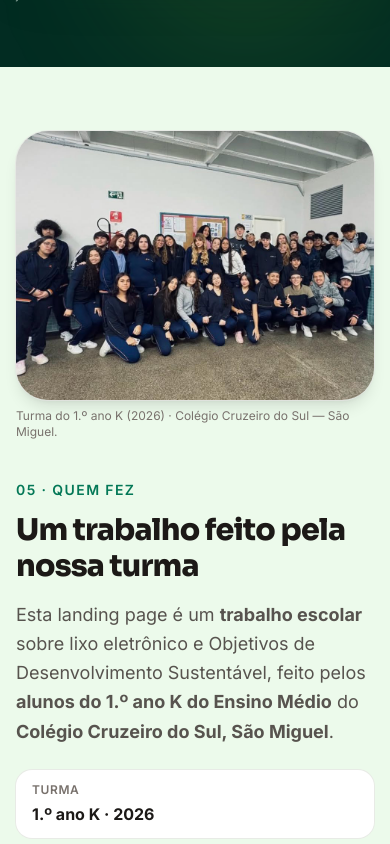
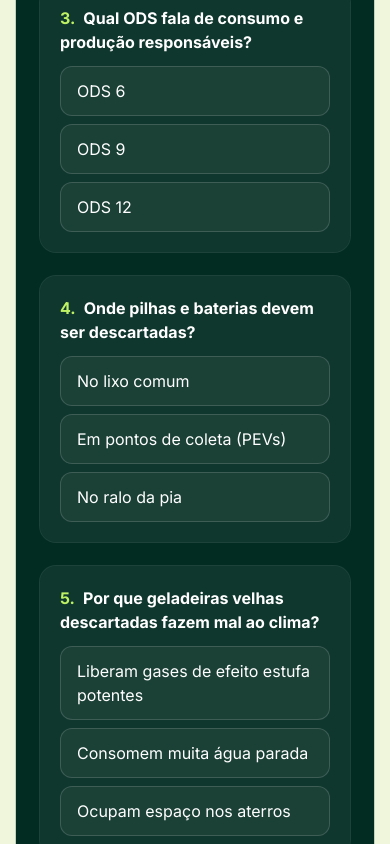
Before and after one commit to ARTHURDotom/ODS, a React (Vite) app: page / in a window 390 px wide. Shown: the part 10460-11304 px from the top of the page. Built offline with nearby package versions, Linux system fonts and the light colour scheme.

Commit message:
Adiciona quiz interativo, link no rodape e README do projeto

```diff
--- a/src/App.jsx
+++ b/src/App.jsx
@@ -4,6 +4,7 @@ import Problema from './components/Problema.jsx'
 import ODS from './components/ODS.jsx'
 import Solucoes from './components/Solucoes.jsx'
 import Jogo from './components/Jogo.jsx'
+import Quiz from './components/Quiz.jsx'
 import CTA from './components/CTA.jsx'
 import QuemFez from './components/QuemFez.jsx'
 import Footer from './components/Footer.jsx'
@@ -23,6 +24,7 @@ export default function App() {
         <Reveal><ODS /></Reveal>
         <Reveal><Solucoes /></Reveal>
         <Reveal><Jogo /></Reveal>
+        <Reveal><Quiz /></Reveal>
         <Reveal><CTA /></Reveal>
         <Reveal><QuemFez /></Reveal>
       </main>
--- a/src/components/Footer.jsx
+++ b/src/components/Footer.jsx
@@ -51,6 +51,7 @@ export default function Footer() {
               <li><a href="#ods" className={linkSuave}>ODS</a></li>
               <li><a href="#solucoes" className={linkSuave}>Soluções</a></li>
               <li><a href="#jogo" className={linkSuave}>Jogo</a></li>
+              <li><a href="#quiz" className={linkSuave}>Quiz</a></li>
               <li><a href="#participe" className={linkSuave}>Participe</a></li>
               <li><a href="#quem-fez" className={linkSuave}>Quem fez</a></li>
             </ul>
--- /dev/null
+++ b/src/components/Quiz.jsx
@@ -0,0 +1,153 @@
+import { useState } from 'react'
+
+const perguntas = [
+  {
+    pergunta: 'Quanto de lixo eletrônico o mundo gerou em 2022?',
+    opcoes: ['12 milhões de toneladas', '62 milhões de toneladas', '120 milhões de toneladas'],
+    correta: 1,
+    explicacao: 'Foram 62 milhões de toneladas (Global E-waste Monitor 2024) — e pode chegar a 82 milhões em 2030.'
+  },
+  {
+    pergunta: 'Desse total, quanto foi coletado e reciclado formalmente?',
+    opcoes: ['Cerca de 22%', 'Cerca de 55%', 'Cerca de 78%'],
+    correta: 0,
+    explicacao: 'Só 22,3% teve destino formal. O resto foi para aterros, lixões ou comércio informal.'
+  },
+  {
+    pergunta: 'Qual ODS fala de consumo e produção responsáveis?',
+    opcoes: ['ODS 6', 'ODS 9', 'ODS 12'],
+    correta: 2,
+    explicacao: 'O ODS 12 pede gestão segura de resíduos e mais redução, reuso e reciclagem até 2030.'
+  },
+  {
+    pergunta: 'Onde pilhas e baterias devem ser descartadas?',
+    opcoes: ['No lixo comum', 'Em pontos de coleta (PEVs)', 'No ralo da pia'],
+    correta: 1,
+    explicacao: 'Pilhas e baterias contêm metais pesados: leve a PEVs em lojas, farmácias e supermercados.'
+  },
+  {
+    pergunta: 'Por que geladeiras velhas descartadas fazem mal ao clima?',
+    opcoes: [
+      'Liberam gases de efeito estufa potentes',
+      'Consomem muita água parada',
+      'Ocupam espaço nos aterros'
+    ],
+    correta: 0,
+    explicacao: 'Os gases de refrigeração têm potencial de aquecimento milhares de vezes maior que o CO₂.'
+  }
+]
+
+function mensagem(pontos, total) {
+  if (pontos === total) return 'Perfeito! Você é lenda do E-lixo Zero.'
+  if (pontos >= 3) return 'Muito bem! Faltou pouco para gabaritar.'
+  return 'Bom começo! Releia as seções acima e tente de novo.'
+}
+
+export default function Quiz() {
+  const [respostas, setRespostas] = useState({})
+  const respondidas = Object.keys(respostas).length
+  const acertos = perguntas.filter((p, i) => respostas[i] === p.correta).length
+  const finalizado = respondidas === perguntas.length
+
+  function responder(i, opcao) {
+    setRespostas((r) => (i in r ? r : { ...r, [i]: opcao }))
+  }
+
+  return (
+    <section id="quiz" aria-labelledby="titulo-quiz" className="bg-[#eff6dc] py-16 sm:py-20 lg:py-28">
+      <div className="mx-auto max-w-7xl px-4 sm:px-6">
+        <div className="overflow-hidden rounded-[2rem] bg-emerald-950 p-6 sm:p-10 text-white ring-1 ring-emerald-900/20">
+          <div className="flex flex-wrap items-end justify-between gap-3">
+            <div>
+              <p className="text-sm lg:text-base font-semibold uppercase tracking-widest text-lime-200">
+                Desafio · Teste seus conhecimentos
+              </p>
+              <h2 id="titulo-quiz" className="mt-3 text-3xl sm:text-4xl lg:text-5xl font-extrabold tracking-tight">
+                Quiz E-lixo Zero
+              </h2>
+              <p className="mt-3 max-w-2xl text-emerald-50/85 leading-relaxed">
+                5 perguntas sobre o que você viu nesta página. Sem cadastro, sem sair do site.
+              </p>
+            </div>
+            <p aria-live="polite" className="rounded-full border border-white/20 bg-white/10 px-4 py-1.5 text-sm font-semibold">
+              {respondidas}/{perguntas.length} respondidas
+            </p>
+          </div>
+
+          <ol className="mt-8 space-y-6">
+            {perguntas.map((p, i) => {
+              const respondida = i in respostas
+              return (
+                <li key={p.pergunta} className="rounded-2xl bg-white/5 p-5 ring-1 ring-white/10">
+                  <fieldset>
+                    <legend className="font-bold">
+                      <span className="mr-2 text-lime-300">{i + 1}.</span>
+                      {p.pergunta}
+                    </legend>
+                    <div className="mt-3 grid gap-2">
+                      {p.opcoes.map((opcao, j) => {
+                        const escolhida = respostas[i] === j
+                        const certa = j === p.correta
+                        let estilo = 'border-white/15 bg-white/5 hover:bg-white/10 hover:-translate-y-0.5'
+                        let marcador = null
+                        if (respondida) {
+                          if (certa) {
+                            estilo = 'border-lime-300 bg-lime-300/15'
+                            marcador = <span aria-hidden="true" className="text-lime-300">✓</span>
+                          } else if (escolhida) {
+                            estilo = 'border-red-400/60 bg-red-400/10'
+                            marcador = <span aria-hidden="true" className="text-red-300">✗</span>
+                          } else {
+                            estilo = 'border-white/10 bg-white/5 opacity-50'
+                          }
+                        }
+                        return (
+                          <button
+                            key={opcao}
+                            type="button"
+                            disabled={respondida}
+                            onClick={() => responder(i, j)}
+                            aria-pressed={escolhida || undefined}
+                            className={`flex items-center justify-between gap-3 rounded-xl border px-4 py-3 text-left transition-all duration-300 ease-out ${estilo} ${respondida ? 'cursor-default' : 'cursor-pointer'}`}
+                          >
+                            <span>{opcao}</span>
+                            {marcador}
+                            <span className="sr-only">
+                              {respondida && certa ? '(resposta correta)' : ''}
+                              {respondida && escolhida && !certa ? '(sua resposta, incorreta)' : ''}
+                            </span>
+                          </button>
+                        )
+                      })}
+                    </div>
+                    {respondida && (
+                      <p className="mt-3 rounded-xl bg-white/5 px-4 py-2.5 text-sm text-emerald-50/80 leading-relaxed">
+                        {respostas[i] === p.correta ? 'Acertou! ' : 'Não foi dessa vez. '}{p.explicacao}
+                      </p>
+                    )}
+                  </fieldset>
+                </li>
+              )
+            })}
+          </ol>
+
+          {finalizado && (
+            <div role="status" className="mt-8 rounded-2xl bg-lime-300/10 p-6 text-center ring-1 ring-lime-300/40">
+              <p className="text-2xl font-extrabold">
+                Você acertou {acertos} de {perguntas.length}!
+              </p>
+              <p className="mt-1 text-emerald-50/85">{mensagem(acertos, perguntas.length)}</p>
+              <button
+                type="button"
+                onClick={() => setRespostas({})}
+                className="mt-4 rounded-full bg-lime-300 px-6 py-2.5 font-semibold text-emerald-950 transition-all duration-300 ease-out hover:-translate-y-0.5 hover:bg-lime-200 active:translate-y-0"
+              >
+                Tentar de novo
+              </button>
+            </div>
+          )}
+        </div>
+      </div>
+    </section>
+  )
+}
```
Also changed, not shown: 1 other file (tests, documents, lock files or other folders).
